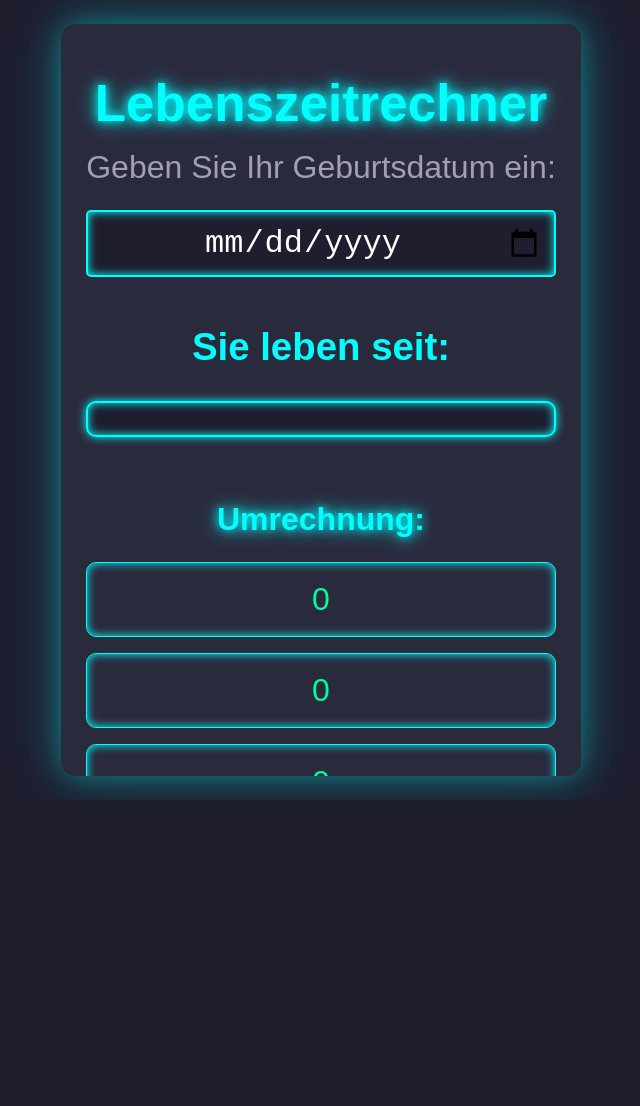
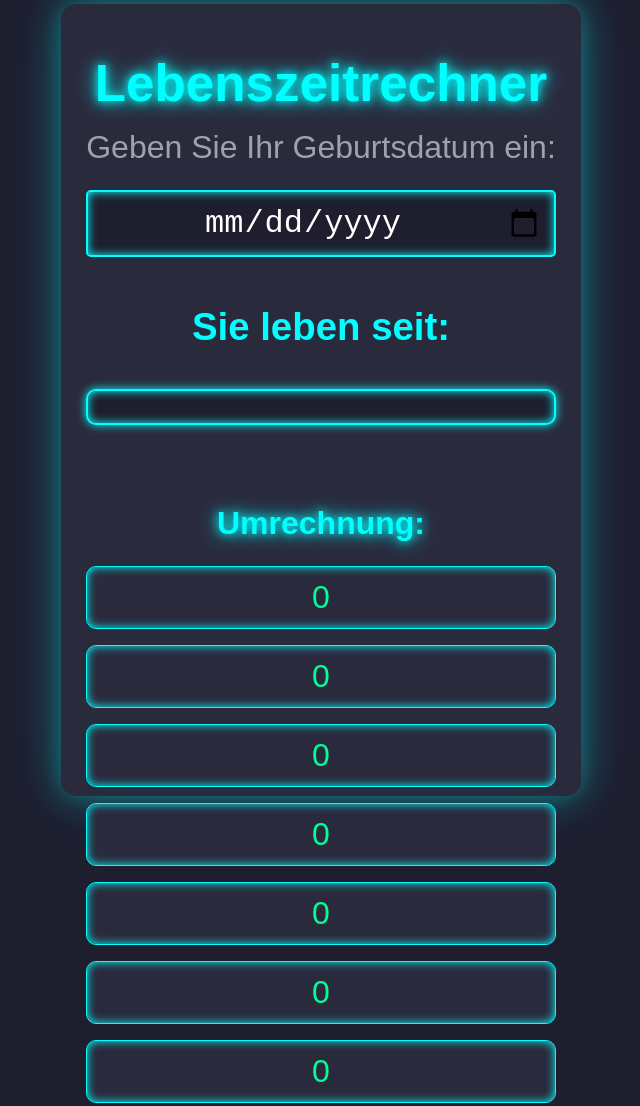
Before and after one commit to Fadaflo/Real-Age, a plain HTML site: page index.html in a window 1280 px wide. Shown: the whole page, without its empty margins (319-959 px from the left). Before the commit the page ends 800 px from the top, so only its background shows below. Drawn offline with Linux system fonts and the light colour scheme.

Commit message:
Update styles.css

```diff
--- a/styles.css
+++ b/styles.css
@@ -20,9 +20,8 @@ body {
     border-radius: 15px;
     box-shadow: 0 0 20px rgba(0, 255, 255, 0.2), 0 0 40px rgba(0, 255, 255, 0.2), 0 0 60px rgba(0, 255, 255, 0.2);
     max-width: 90vw;
-    height: 90vh;
+    height: 95vh; /* Höherer Container */
     text-align: center;
-    overflow-y: auto;
     display: flex;
     flex-direction: column;
     justify-content: space-between;
@@ -59,6 +58,14 @@ input[type="date"] {
 }
 
 /* Live-Anzeige */
+#liveDisplay {
+    margin-bottom: 2vh;
+    flex-grow: 1;
+    display: flex;
+    flex-direction: column;
+    justify-content: center;
+}
+
 #liveDisplay h2 {
     font-size: 3vw;
     color: #00ffff;
@@ -82,7 +89,10 @@ input[type="date"] {
 /* Umrechnung */
 #convertedTime {
     margin-top: 2vh;
-    flex-grow: 1;
+    flex-grow: 2;
+    display: flex;
+    flex-direction: column;
+    justify-content: space-between;
 }
 
 #convertedTime h3 {
@@ -98,7 +108,7 @@ input[type="date"] {
     margin: 0;
     display: flex;
     flex-direction: column;
-    justify-content: space-between;
+    justify-content: space-around; /* Gleichmäßige Verteilung */
     height: 100%;
 }
 
```
